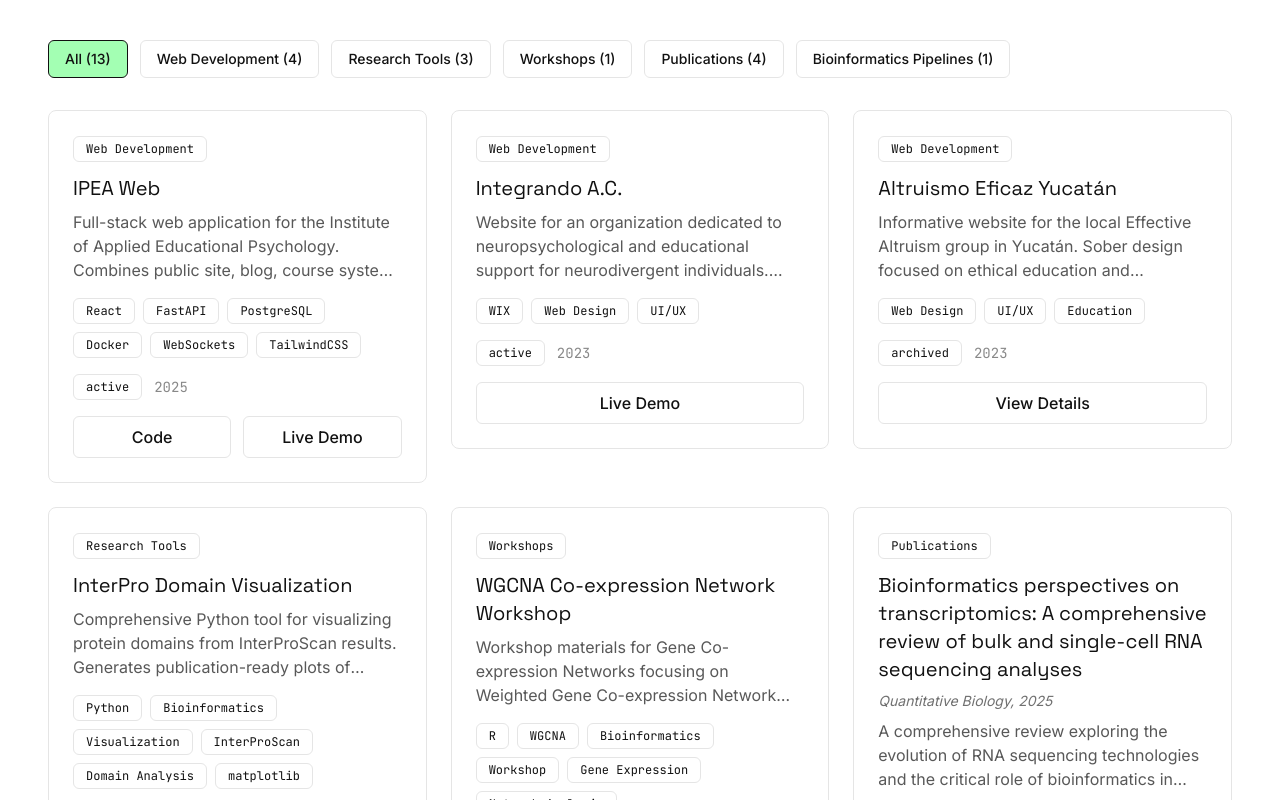
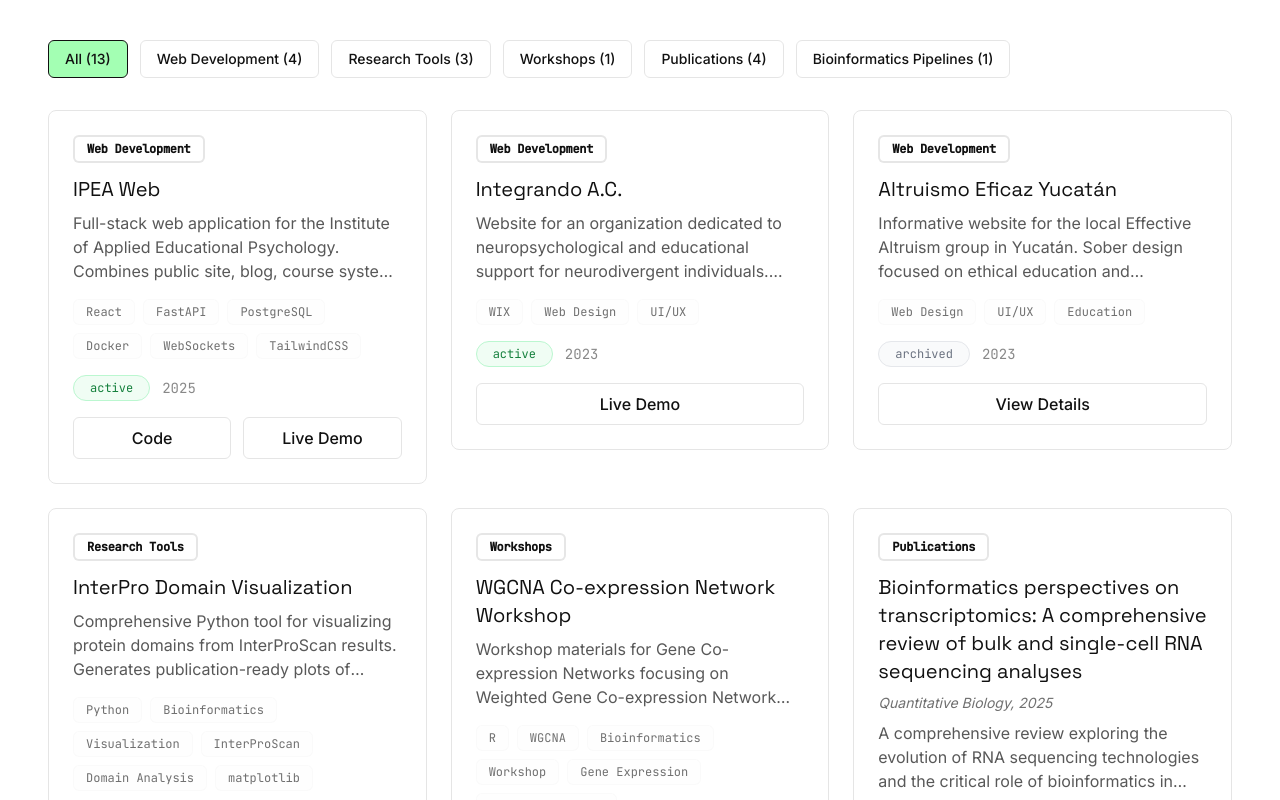
Before and after one commit to jorgetzec/portfolio, a React (Vite) app: page / in a window 1280 px wide. Shown: the part 1000-1800 px from the top of the page. Built offline with nearby package versions, Linux system fonts and the light colour scheme.

Commit message:
Changing proyects status

```diff
--- a/src/components/ui/Badge.tsx
+++ b/src/components/ui/Badge.tsx
@@ -11,16 +11,27 @@ export const Badge: React.FC<BadgeProps> = ({
   variant = 'default',
   className = '',
 }) => {
-  const baseStyles = 'inline-flex items-center px-3 py-1 rounded-md text-xs font-mono';
+  const baseStyles = 'inline-flex items-center px-3 py-1 text-xs font-mono transition-colors';
+
+  // Custom logic for status colors
+  const getStatusStyles = (status: string) => {
+    const s = status.toLowerCase();
+    if (s === 'active') return 'bg-green-50 text-green-700 border border-green-200 rounded-full px-4';
+    if (s === 'maintained') return 'bg-amber-50 text-amber-700 border border-amber-200 rounded-full px-4';
+    if (s === 'archived') return 'bg-gray-50 text-gray-500 border border-gray-200 rounded-full px-4';
+    return 'bg-white text-charcoal border border-smoke-gray rounded-md px-3';
+  };
 
   const variants = {
-    default: 'bg-white text-charcoal border border-smoke-gray',
-    category: 'bg-white text-charcoal border border-smoke-gray',
-    status: 'bg-white text-charcoal border border-smoke-gray',
+    default: 'bg-smoke-gray/5 text-charcoal/60 border border-smoke-gray/20 rounded-md px-2',
+    category: 'bg-white text-charcoal border-2 border-charcoal/10 rounded-md px-3 font-semibold tracking-tight',
+    status: typeof children === 'string' ? getStatusStyles(children) : 'bg-white text-charcoal border border-smoke-gray rounded-md px-3',
   };
 
+  const variantStyle = variants[variant];
+
   return (
-    <span className={`${baseStyles} ${variants[variant]} ${className}`}>
+    <span className={`${baseStyles} ${variantStyle} ${className}`}>
       {children}
     </span>
   );
```
